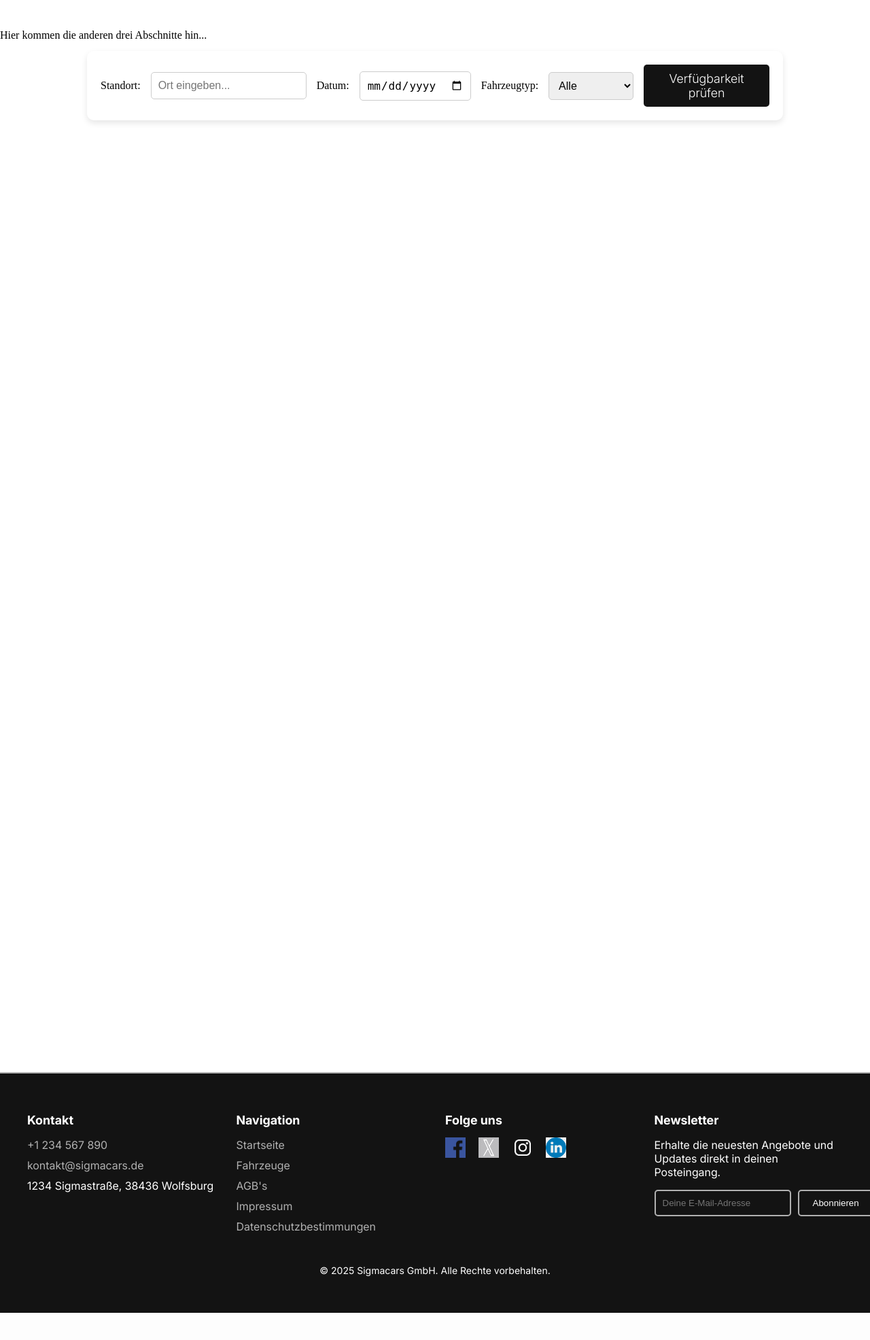
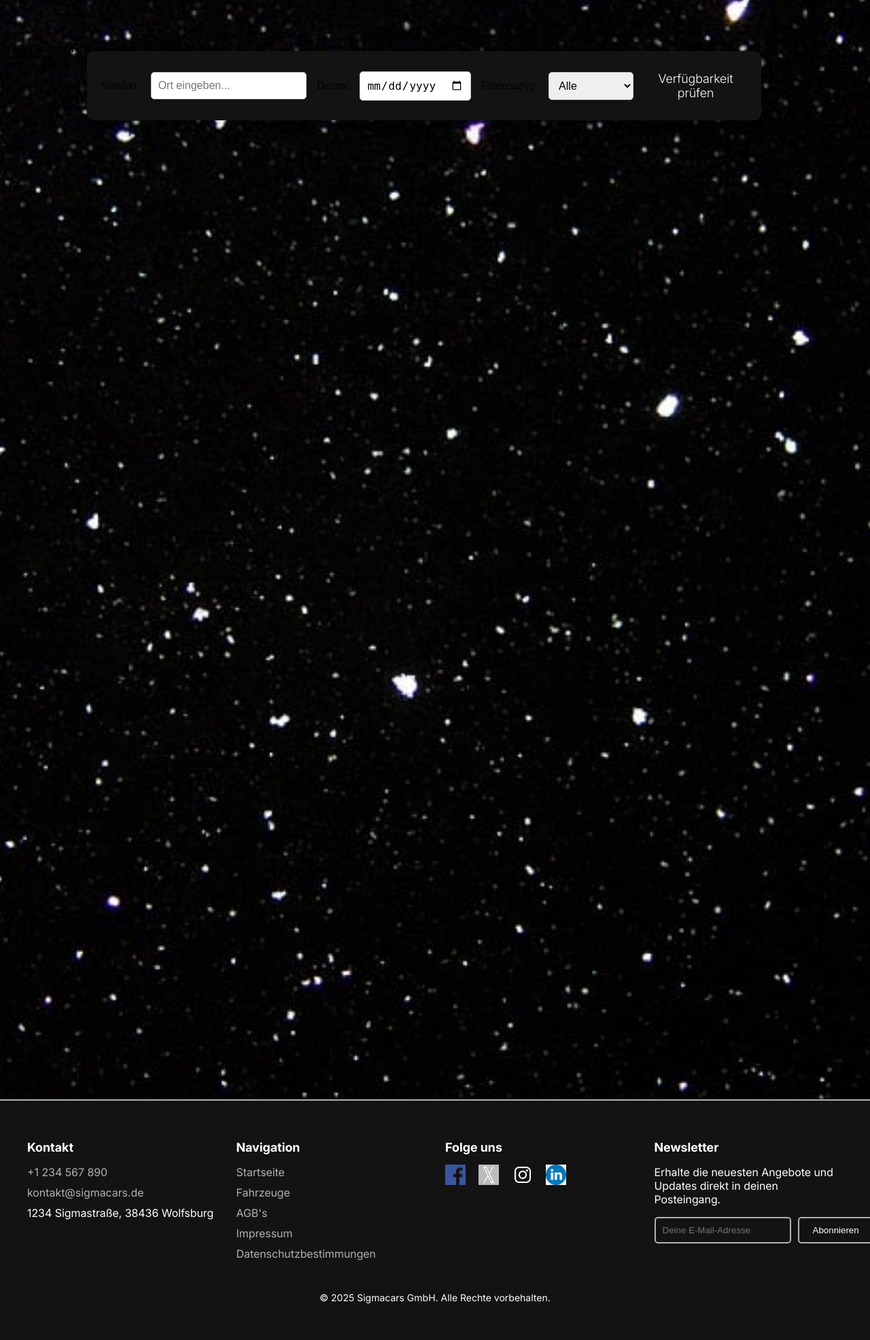
Before and after one commit to lars0705/autovermietung, a PHP site: page /pages/index.php in a window 1280 px wide. Shown: the part 75-2046 px from the top of the page at 68% size. Before the commit the page ends 2006 px from the top, so only its background shows below. Run offline with PHP 8.4, Linux system fonts and the light colour scheme.

Commit message:
Changes an Startseite, dynamisches andocken funktioniert jetzt

```diff
--- a/css/style.css
+++ b/css/style.css
@@ -7,21 +7,35 @@
 body {
   margin: 0;
   padding: 0;
+  background-image: url("../assets/images/hintergrund.png");
+  background-size: cover;
+  background-position: center;
 }
 /* Startseite */
+.main-content {
+  min-height: 200vh;
+  padding: 20px;
+}
 /* CSS für das Filter-Fenster */
 .filter-container {
-  position: relative;
+  position: sticky;
   top: 150px; /* Anfangs mit Abstand zum Header */
-  left: 50%;
-  transform: translateX(-50%);
+  left: 10%;
   width: 80%;
-  background: white;
+  background: #131313;
   padding: 20px;
   border-radius: 10px;
   box-shadow: 0px 4px 10px rgba(0, 0, 0, 0.1);
   transition: all 0.3s ease;
   z-index: 10;
+}
+
+.filter-container.sticky {
+  top: 80px;
+  width: 100%;
+  margin: 0 0;
+  border-radius: 10px;
+  box-shadow: 0px 2px 4px rgba(0, 0, 0, 0.2);
 }
 
 .filter-form {
@@ -53,16 +67,6 @@ body {
   background-color: #333;
 }
 
-/* Dynamisches Verhalten beim Scrollen */
-.fixed-filter {
-  position: fixed;
-  top: 60px; /* Direkt unter dem Header */
-  left: 0;
-  width: 100%;
-  border-radius: 0;
-  box-shadow: 0px 4px 10px rgba(0, 0, 0, 0.2);
-  z-index: 10;
-}
 
 /* CSS-Anpassungen für den Header */
 .header {
--- a/js/script.js
+++ b/js/script.js
@@ -1,20 +1,12 @@
-// JavaScript zum Fixieren des Filterfensters
-window.onscroll = function() {
-    stickyFilter();
-  };
+document.addEventListener("DOMContentLoaded", function() {
+    const filter = document.querySelector(".filter-container");
+    const header = document.querySelector(".header");
 
-  // Wähle den Filter-Container und den Header aus
-  var filter = document.querySelector(".filter-container");
-  var header = document.querySelector(".header");
-
-  // Berechne die Position des Filterfensters
-  var sticky = filter.offsetTop;
-
-  // Funktion, um das Filterfenster beim Scrollen zu fixieren
-  function stickyFilter() {
-    if (window.pageYOffset > sticky) {
-      filter.classList.add("fixed-filter");  // Füge die Klasse für das Fixieren hinzu
-    } else {
-      filter.classList.remove("fixed-filter");  // Entferne die Klasse, wenn nach oben gescrollt wird
-    }
-  }
+    window.addEventListener("scroll", function() {
+        if (window.scrollY >= header.offsetHeight) {
+            filter.classList.add("sticky");
+        } else {
+            filter.classList.remove("sticky");
+        }
+    });
+});
--- a/pages/index.php
+++ b/pages/index.php
@@ -4,11 +4,11 @@
     <meta charset="utf-8" />
     <link rel="stylesheet" href="../css/style.css" />
     <title>Sigmacars | Startseite</title>
-    <script defer src="js/script.js"></script> <!-- JavaScript für das Scroll-Verhalten -->
   </head>
   <body>
     <?php include '../components/header.php'; ?>
     <!-- Filter-Fenster -->
+     <main class="main-content">
         <div class="filter-container">
           <form class="filter-form" action="pages/produktuebersicht.php" method="GET">
               <label for="location">Standort:</label>
@@ -30,10 +30,12 @@
       </div>
 
       <!-- Platzhalter für den weiteren Inhalt -->
-    <main class="main-content">
+      <div class="content-section">
           <p>Hier kommen die anderen drei Abschnitte hin...</p>
           <div style="height: 1500px;"></div> <!-- Zum Testen des Scrollens -->
+      </div>
     </main>
     <?php include '../components/footer.php'; ?>
+    <script src="../js/script.js"></script>
   </body>
 </html>
```
Also changed, not shown: assets/images/hintergrund.png (added). Lines whose indentation alone changed are shown as unchanged.
